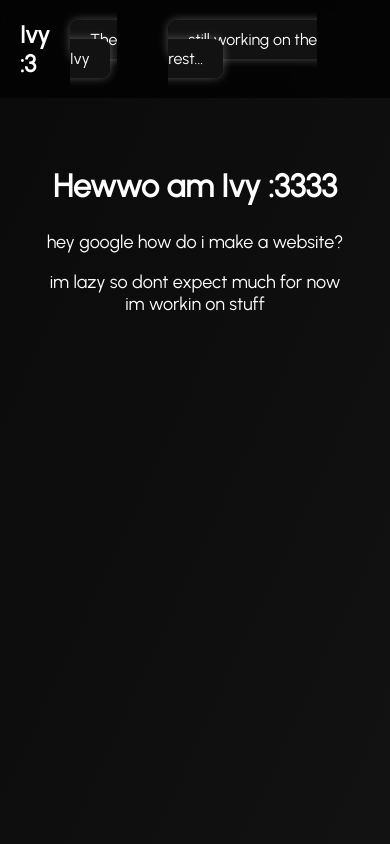
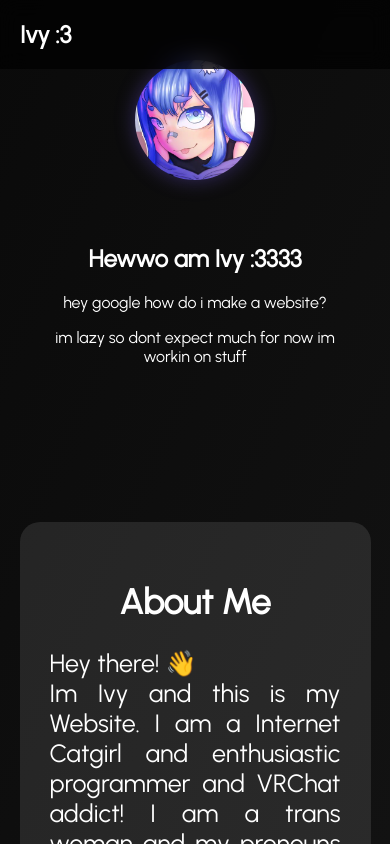
Before and after one commit to LonelyNeko/website, a plain HTML site: page index.html in a window 390 px wide. Drawn offline with Linux system fonts and the light colour scheme.

Commit message:
Added PFP and about me
Also made the design responsive

```diff
--- a/index.html
+++ b/index.html
@@ -8,19 +8,36 @@
     <link rel="stylesheet" href="styles.css">
 </head>
 <body>
-    <div id="particles-js"></div>
     <nav class="navbar">
         <h1>Ivy :3</h1>
-        <ul>
+        <ul class="navbar-links">
             <li><a href="#home">The Ivy</a></li>
-            <li><a href="#home">still working on the rest...</a></li>
+            <li><a href="#about">still working on the rest...</a></li>
         </ul>
     </nav>
     <main>
         <section id="home">
-            <h2>Hewwo am Ivy :3333</h2>
-            <p>hey google how do i make a website?</p>
-            <p>im lazy so dont expect much for now im workin on stuff</p>
+            <div class="centered-content">
+                <div class="profile-picture">
+                    <img src="assets/pfp.jpg" alt="Profile Picture">
+                </div>
+                <div class="text-content">
+                    <h2>Hewwo am Ivy :3333</h2>
+                    <p>hey google how do i make a website?</p>
+                    <p>im lazy so dont expect much for now im workin on stuff</p>
+                </div>
+            </div>
+        </section>
+        <section id="about">
+            <div class="about-box">
+                <h2>About Me</h2>
+                <p>
+                Hey there! 👋<br>
+                Im Ivy and this is my Website. I am a Internet Catgirl and enthusiastic programmer and VRChat addict!
+                I am a trans woman and my pronouns are she/they, unfortunately pre-transition but hoping that will change one day.
+                I love talking to people once i warm up with them. If you would like to chat with me, please do join my Discord Server. We are always looking for new <del>victims</del> people to join us and have fun!
+            </p>
+            </div>
         </section>
     </main>
 </body>
--- a/styles.css
+++ b/styles.css
@@ -6,6 +6,7 @@ body, html {
     color: #ffffff;
     background: linear-gradient(to bottom right, #0a0a0a, #121212);
     overflow-x: hidden;
+    scroll-behavior: smooth;
 }
 
 .navbar {
@@ -18,7 +19,7 @@ body, html {
     top: 0;
     left: 0;
     right: 0;
-    backdrop-filter: blur(5px);
+    backdrop-filter: blur(10px);
     z-index: 1;
 }
 
@@ -48,27 +49,137 @@ body, html {
     border-radius: 9px;
     padding: 10px 20px;
     background-color: #121212;
-    box-shadow: 0 0 10px rgba(255, 255, 255, 0.3);
+    box-shadow: 0 0 0 2px rgba(255, 255, 255, 0.467), 0 0 10px rgba(255, 255, 255, 0.401);
     transition: background-color 0.3s ease, box-shadow 0.3s ease;
 }
 
 .navbar li a:hover {
-    box-shadow: 0 0 15px rgba(158, 94, 255, 0.736);
+    box-shadow: 0 0 0 3px rgba(134, 100, 255, 0.59), 0 0 15px rgba(145, 94, 255, 0.634);
 }
 
-main {
-    padding-top: 100px;
-    text-align: center;
+/* Scrollbar styles for WebKit browsers (Chrome, Safari) */
+body::-webkit-scrollbar {
+    width: 10px;
 }
 
-section {
-    padding: 40px;
+body::-webkit-scrollbar-thumb {
+    background-color: rgba(255, 255, 255, 0.2);
+    border-radius: 10px;
 }
 
-h2 {
-    font-size: 32px;
+body::-webkit-scrollbar-track {
+    background-color: #1a1a1a;
 }
 
-p {
-    font-size: 18px;
+/* Scrollbar styles for Firefox */
+body {
+    scrollbar-width: thin;
+    scrollbar-color: rgba(255, 255, 255, 0.2) #1a1a1a;
 }
+
+/* Scrollbar styles for Edge and IE */
+body::-ms-scrollbar {
+    width: 10px;
+}
+
+body::-ms-scrollbar-thumb {
+    background-color: rgba(255, 255, 255, 0.2);
+    border-radius: 10px;
+}
+
+body::-ms-scrollbar-track {
+    background-color: #1a1a1a;
+}
+
+.centered-content {
+    display: flex;
+    align-items: center;
+    justify-content: center;
+    text-align: center;
+    height: calc(100vh - 80px); /* Adjust to accommodate navbar */
+}
+
+.profile-picture {
+    margin-right: 20px;
+}
+
+.profile-picture img {
+    width: 80%;
+    height: 80%;
+    border-radius: 50%;
+    object-fit: cover;
+    box-shadow: 0 0 20px rgba(130, 99, 255, 0.342);
+}
+
+.text-content {
+    max-width: 600px;
+    text-size-adjust: 120%;
+}
+
+section{
+    padding: 40px 0;
+}
+
+#about {
+    padding: 80px 0;
+}
+
+.about-box {
+    background-color: rgba(255, 255, 255, 0.1);
+    border-radius: 20px;
+    padding: 30px;
+    margin: 0 auto;
+    text-align: center;
+    margin-left: 5%;
+    margin-right: 5%;
+}
+
+#about h2 {
+    font-size: 35px;
+    margin-bottom: 20px;
+}
+
+#about p {
+    font-size: 25px;
+    text-align: justify;
+}
+
+@media (max-width: 600px) {
+    .navbar li {
+        display: none;
+    }
+
+    /* Centered content adjustments */
+    .centered-content {
+        flex-direction: column;
+        height: auto;
+        padding: 40px 20px;
+    }
+
+    .profile-picture {
+        margin-right: 0;
+        margin-bottom: 20px;
+    }
+
+    .profile-picture img {
+        width: 120px;
+        height: 120px;
+    }
+
+    .text-content {
+        margin-top: 20px;
+    }
+
+    /* Adjustments for other sections */
+    section {
+        padding: 20px;
+    }
+
+    h2 {
+        font-size: 24px;
+    }
+
+    p {
+        font-size: 16px;
+    }
+}
```
Also changed, not shown: assets/pfp.jpg (added), 3 other files.
